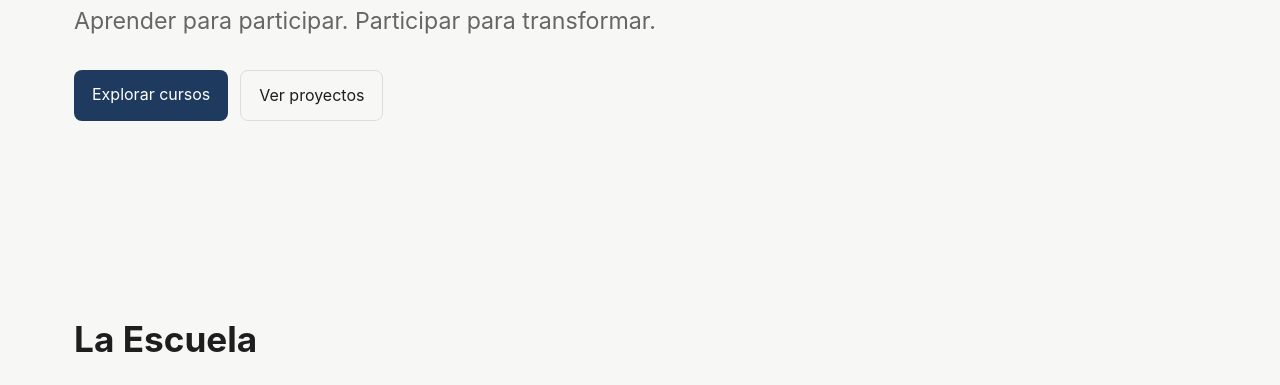
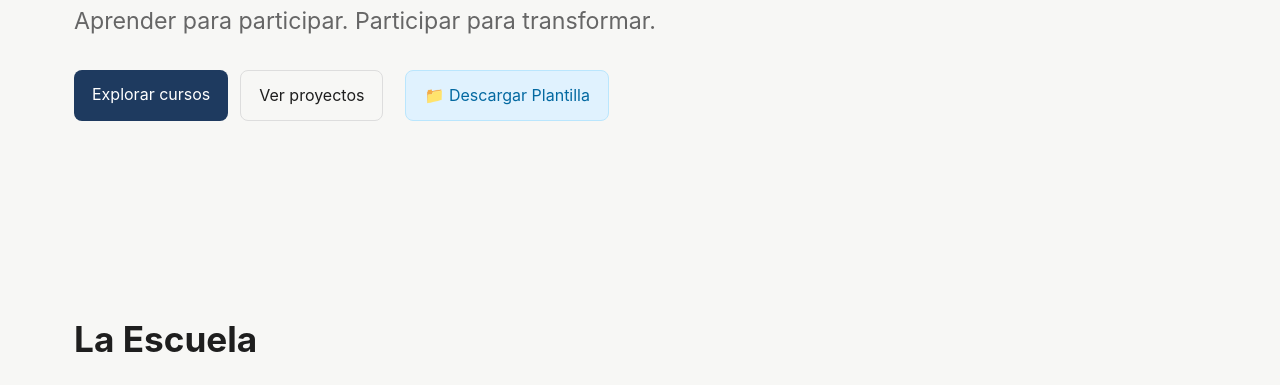
Before and after one commit to mecanicasocial/mecanica-social-escuela, a plain HTML site: page site/index.html in a window 1280 px wide. Shown: the part 415-800 px from the top of the page. Drawn offline with Linux system fonts and the light colour scheme.

Commit message:
feat(portal): vincula boton de descarga de plantilla academica en el inicio

```diff
--- a/site/index.html
+++ b/site/index.html
@@ -28,6 +28,7 @@
   <div class="actions">
     <a class="button" href="#cursos">Explorar cursos</a>
     <a class="button secondary" href="#proyectos">Ver proyectos</a>
+    <a class="button" href="plantillas/entregable.md" download style="background-color: #e0f2fe; color: #0369a1; border: 1px solid #bae6fd; margin-left: 10px;">📁 Descargar Plantilla</a>
   </div>
 </section>
 
```
